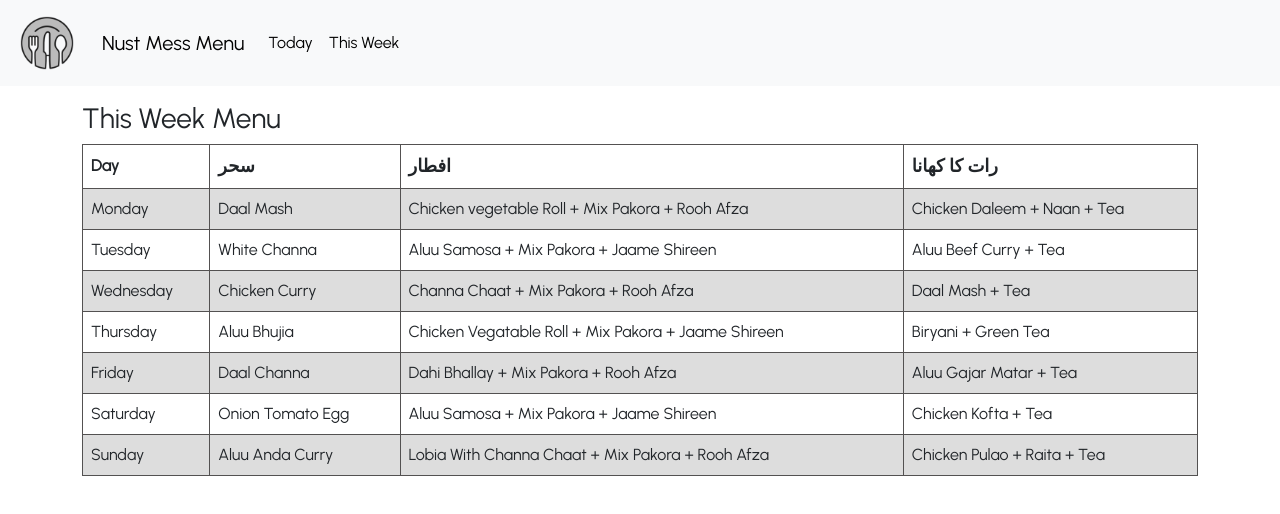
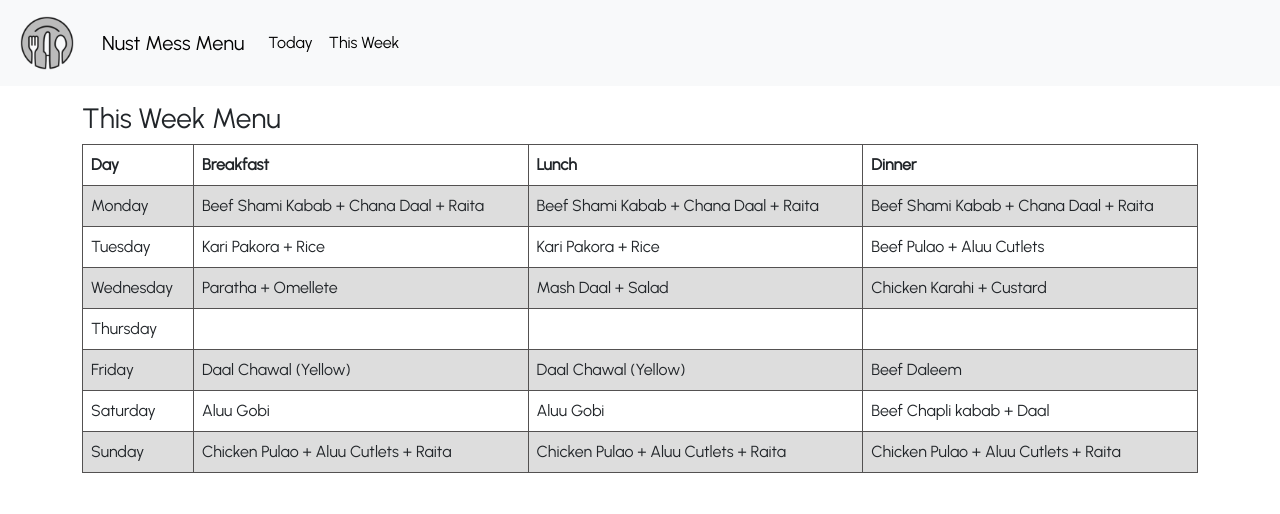
Before and after one commit to fatehmehmood123/Mess-Menu, a React (Create React App) app: page /weekly in a window 1280 px wide. Shown: the top 514 px of the page. Built offline with nearby package versions, Linux system fonts and the light colour scheme.

Commit message:
Automated commit message

```diff
--- a/src/Pages/Today.js
+++ b/src/Pages/Today.js
@@ -23,156 +23,156 @@ export default function Daily() {
   //Useeffect Hook Starts
   useEffect(() => {
     //Ramzan
+    // if (week % 2 !== 0) {   //week is odd
+    //   if (currentDate.getDay() === 0) {    //Sunday  odd
+    //     setbreakfast("Aluu Anda Curry")
+    //     setlunch("Lobia With Channa Chaat + Mix Pakora + Rooh Afza")
+    //     setdinner("Chicken Pulao + Raita + Tea")
+    //   }
+    //   if (currentDate.getDay() === 1) {    //Monday odd
+    //     setbreakfast("Daal Mash")
+    //     setlunch("Chicken vegetable Roll + Mix Pakora + Rooh Afza")
+    //     setdinner("Chicken Daleem + Naan + Tea")
+    //   }
+    //   if (currentDate.getDay() === 2) {    //Tuesday odd
+    //     setbreakfast("White Channa")
+    //     setlunch("Aluu Samosa + Mix Pakora + Jaame Shireen")
+    //     setdinner("Aluu Beef Curry + Tea")
+    //   }
+    //   if (currentDate.getDay() === 3) {     //Wednesday odd
+    //     setbreakfast("Chicken Curry")
+    //     setlunch("Channa Chaat + Mix Pakora + Rooh Afza")
+    //     setdinner("Daal Mash + tea")
+    //   }
+    //   if (currentDate.getDay() === 4) {     //Thursday odd
+    //     setbreakfast("Aluu Bhujia")
+    //     setlunch("Chicken Vegetable Roll + Mix Pakora + Jaame Shireen")
+    //     setdinner("Chicken Biryani + Raita + Cold Drinks + Green Tea")
+    //   }
+    //   if (currentDate.getDay() === 5) {     //Friday odd
+    //     setbreakfast("Daal Channa")
+    //     setlunch("Dahi Bhallay + Mix Pakora + Rooh Afza")
+    //     setdinner("Aluu Gajar Matar + Tea")
+
+    //   }
+    //   if (currentDate.getDay() === 6) {     //Saturday odd
+    //     setbreakfast("Onion Tomato Egg")
+    //     setlunch("Aluu Samosa + Mix Pakora + Jaame Shireen")
+    //     setdinner("Chicken Kofta + Tea")
+    //   }
+    // } else {      //week is even
+    //   if (currentDate.getDay() === 0) {    //Sunday  odd
+    //     setbreakfast("Aluu Anda Curry")
+    //     setlunch("Lobia With Channa Chaat + Mix Pakora + Rooh Afza")
+    //     setdinner("Chicken Pulao + Raita + Tea")
+    //   }
+    //   if (currentDate.getDay() === 1) {    //Monday odd
+    //     setbreakfast("Daal Mash")
+    //     setlunch("Chicken vegetable Roll + Mix Pakora + Rooh Afza")
+    //     setdinner("Chicken Daleem + Naan + Tea")
+    //   }
+    //   if (currentDate.getDay() === 2) {    //Tuesday odd
+    //     setbreakfast("White Channa")
+    //     setlunch("Aluu Samosa + Mix Pakora + Jaame Shireen")
+    //     setdinner("Aluu Beef Curry + Tea")
+    //   }
+    //   if (currentDate.getDay() === 3) {     //Wednesday odd
+    //     setbreakfast("Chicken Curry")
+    //     setlunch("Channa Chaat + Mix Pakora + Rooh Afza")
+    //     setdinner("Daal Mash + tea")
+    //   }
+    //   if (currentDate.getDay() === 4) {     //Thursday odd
+    //     setbreakfast("Aluu Bhujia")
+    //     setlunch("Chicken Vegetable Roll + Mix Pakora + Jaame Shireen")
+    //     setdinner("Biryani + Green Tea")
+    //   }
+    //   if (currentDate.getDay() === 5) {     //Friday odd
+    //     setbreakfast("Daal Channa")
+    //     setlunch("Dahi Bhallay + Mix Pakora + Rooh Afza")
+    //     setdinner("Aluu Gajar Matar + Tea")
+
+    //   }
+    //   if (currentDate.getDay() === 6) {     //Saturday odd
+    //     setbreakfast("Onion Tomato Egg")
+    //     setlunch("Aluu Samosa + Mix Pakora + Jaame Shireen")
+    //     setdinner("Chicken Kofta + Tea")
+    //   }
+    // }
+    //Normal Days
     if (week % 2 !== 0) {   //week is odd
       if (currentDate.getDay() === 0) {    //Sunday  odd
-        setbreakfast("Aluu Anda Curry")
-        setlunch("Lobia With Channa Chaat + Mix Pakora + Rooh Afza")
-        setdinner("Chicken Pulao + Raita + Tea")
+        setbreakfast("Halwa poori + Channay")
+        setlunch("Red Beans")
+        setdinner("Chicken Pulao + Aluu Cutlets + Raita")
       }
       if (currentDate.getDay() === 1) {    //Monday odd
-        setbreakfast("Daal Mash")
-        setlunch("Chicken vegetable Roll + Mix Pakora + Rooh Afza")
-        setdinner("Chicken Daleem + Naan + Tea")
+        setbreakfast("Paratha + Fried Egg")
+        setlunch("Aluu Gajar Mattar")
+        setdinner("Beef Shami Kabab + Chana Daal + Raita")
       }
       if (currentDate.getDay() === 2) {    //Tuesday odd
-        setbreakfast("White Channa")
-        setlunch("Aluu Samosa + Mix Pakora + Jaame Shireen")
-        setdinner("Aluu Beef Curry + Tea")
+        setbreakfast("Naan Channa")
+        setlunch("Kari Pakora + Rice")
+        setdinner("Beef Pulao + Aluu Cutlets")
       }
       if (currentDate.getDay() === 3) {     //Wednesday odd
-        setbreakfast("Chicken Curry")
-        setlunch("Channa Chaat + Mix Pakora + Rooh Afza")
-        setdinner("Daal Mash + tea")
+        setbreakfast("Paratha + Omellete")
+        setlunch("Mash Daal + Salad")
+        setdinner("Chicken Karahi + Custard")
       }
       if (currentDate.getDay() === 4) {     //Thursday odd
-        setbreakfast("Aluu Bhujia")
-        setlunch("Chicken Vegetable Roll + Mix Pakora + Jaame Shireen")
-        setdinner("Chicken Biryani + Raita + Cold Drinks + Green Tea")
+        setbreakfast("Aluu Bhujia + Paratha/Chapati + Yogurt + Tea")
+        setlunch("Dates + Chicken Vegetable Roll + Mix Pakora + Chatni + Rooh Afza")
+        setdinner("Biryani + Cold Drinks + Green Tea")
       }
       if (currentDate.getDay() === 5) {     //Friday odd
-        setbreakfast("Daal Channa")
-        setlunch("Dahi Bhallay + Mix Pakora + Rooh Afza")
-        setdinner("Aluu Gajar Matar + Tea")
-
+        setbreakfast("Paratha + Egg Tomato Onion")
+        setlunch("Daal Chawal (Yellow)")
+        setdinner("Beef Daleem")
+        setdinner("Beef Daleem")
       }
       if (currentDate.getDay() === 6) {     //Saturday odd
-        setbreakfast("Onion Tomato Egg")
-        setlunch("Aluu Samosa + Mix Pakora + Jaame Shireen")
-        setdinner("Chicken Kofta + Tea")
+        setbreakfast("Aluu Paratha")
+        setlunch("Aluu Gobi")
+        setdinner("Beef Chapli kabab + Daal")
       }
     } else {      //week is even
-      if (currentDate.getDay() === 0) {    //Sunday  odd
-        setbreakfast("Aluu Anda Curry")
-        setlunch("Lobia With Channa Chaat + Mix Pakora + Rooh Afza")
-        setdinner("Chicken Pulao + Raita + Tea")
+      if (currentDate.getDay() === 0) {    //Sunday  even
+        setbreakfast("Halwa poori + Channay")
+        setlunch("Red Beans")
+        setdinner("Chicken Pulao + Aluu Cutlets + Raita")
       }
-      if (currentDate.getDay() === 1) {    //Monday odd
-        setbreakfast("Daal Mash")
-        setlunch("Chicken vegetable Roll + Mix Pakora + Rooh Afza")
-        setdinner("Chicken Daleem + Naan + Tea")
+      if (currentDate.getDay() === 1) {    //Monday even
+        setbreakfast("Paratha + Fried Egg")
+        setlunch("Aluu Gajar Matar")
+        setdinner("Chicken Roast + Chana Daal + Raita")
       }
-      if (currentDate.getDay() === 2) {    //Tuesday odd
-        setbreakfast("White Channa")
-        setlunch("Aluu Samosa + Mix Pakora + Jaame Shireen")
-        setdinner("Aluu Beef Curry + Tea")
+      if (currentDate.getDay() === 2) {    //Tuesday even
+        setbreakfast("Naan Channa")
+        setlunch("Kari Pakora + Roti")
+        setdinner("Beef Pulao + Aluu Cutlets")
       }
-      if (currentDate.getDay() === 3) {     //Wednesday odd
-        setbreakfast("Chicken Curry")
-        setlunch("Channa Chaat + Mix Pakora + Rooh Afza")
-        setdinner("Daal Mash + tea")
+      if (currentDate.getDay() === 3) {     //Wednesday even
+        setbreakfast("Paratha + Aluu Bhujia")
+        setlunch("Mash Daal + Yoghurt")
+        setdinner("Chicken Karahi + Custard")
       }
-      if (currentDate.getDay() === 4) {     //Thursday odd
-        setbreakfast("Aluu Bhujia")
-        setlunch("Chicken Vegetable Roll + Mix Pakora + Jaame Shireen")
-        setdinner("Biryani + Green Tea")
+      if (currentDate.getDay() === 4) {     //Thursday even
+        setbreakfast("Aluu Bhujia + Paratha/Chapati + Yogurt + Tea")
+        setlunch("Chicken Vegetable Roll + Mix Pakora + Chatni + Rooh Afza")
+        setdinner("Biryani + Cold Drinks + Green Tea")
       }
-      if (currentDate.getDay() === 5) {     //Friday odd
-        setbreakfast("Daal Channa")
-        setlunch("Dahi Bhallay + Mix Pakora + Rooh Afza")
-        setdinner("Aluu Gajar Matar + Tea")
-
+      if (currentDate.getDay() === 5) {     //Friday even
+        setbreakfast("Paratha + Egg Tomato Onion")
+        setlunch("Daal Chawal (Black)")
+        setdinner("Aluu Beef Curry")
       }
-      if (currentDate.getDay() === 6) {     //Saturday odd
-        setbreakfast("Onion Tomato Egg")
-        setlunch("Aluu Samosa + Mix Pakora + Jaame Shireen")
-        setdinner("Chicken Kofta + Tea")
+      if (currentDate.getDay() === 6) {     //Saturday even
+        setbreakfast("Aluu Paratha")
+        setlunch("Bhindi")
+        setdinner("Aluu Cutlets + Daal")
       }
     }
-    //Normal Days
-    // if (week % 2 !== 0) {   //week is odd
-    //   if (currentDate.getDay() === 0) {    //Sunday  odd
-    //     setbreakfast("Halwa poori + Channay")
-    //     setlunch("Red Beans")
-    //     setdinner("Chicken Pulao + Aluu Cutlets + Raita")
-    //   }
-    //   if (currentDate.getDay() === 1) {    //Monday odd
-    //     setbreakfast("Paratha + Fried Egg")
-    //     setlunch("Aluu Gajar Mattar")
-    //     setdinner("Beef Shami Kabab + Chana Daal + Raita")
-    //   }
-    //   if (currentDate.getDay() === 2) {    //Tuesday odd
-    //     setbreakfast("Naan Channa")
-    //     setlunch("Kari Pakora + Rice")
-    //     setdinner("Beef Pulao + Aluu Cutlets")
-    //   }
-    //   if (currentDate.getDay() === 3) {     //Wednesday odd
-    //     setbreakfast("Paratha + Omellete")
-    //     setlunch("Mash Daal + Salad")
-    //     setdinner("Chicken Karahi + Custard")
-    //   }
-    //   if (currentDate.getDay() === 4) {     //Thursday odd
-    //     setbreakfast("Aluu Bhujia + Paratha/Chapati + Yogurt + Tea")
-    //     setlunch("Dates + Chicken Vegetable Roll + Mix Pakora + Chatni + Rooh Afza")
-    //     setdinner("Biryani + Cold Drinks + Green Tea")
-    //   }
-    //   if (currentDate.getDay() === 5) {     //Friday odd
-    //     setbreakfast("Paratha + Egg Tomato Onion")
-    //     setlunch("Daal Chawal (Yellow)")
-    //     setdinner("Beef Daleem")
-    //     setdinner("Beef Daleem")
-    //   }
-    //   if (currentDate.getDay() === 6) {     //Saturday odd
-    //     setbreakfast("Aluu Paratha")
-    //     setlunch("Aluu Gobi")
-    //     setdinner("Beef Chapli kabab + Daal")
-    //   }
-    // } else {      //week is even
-    //   if (currentDate.getDay() === 0) {    //Sunday  even
-    //     setbreakfast("Halwa poori + Channay")
-    //     setlunch("Red Beans")
-    //     setdinner("Chicken Pulao + Aluu Cutlets + Raita")
-    //   }
-    //   if (currentDate.getDay() === 1) {    //Monday even
-    //     setbreakfast("Paratha + Fried Egg")
-    //     setlunch("Aluu Gajar Matar")
-    //     setdinner("Chicken Roast + Chana Daal + Raita")
-    //   }
-    //   if (currentDate.getDay() === 2) {    //Tuesday even
-    //     setbreakfast("Naan Channa")
-    //     setlunch("Kari Pakora + Roti")
-    //     setdinner("Beef Pulao + Aluu Cutlets")
-    //   }
-    //   if (currentDate.getDay() === 3) {     //Wednesday even
-    //     setbreakfast("Paratha + Aluu Bhujia")
-    //     setlunch("Mash Daal + Yoghurt")
-    //     setdinner("Chicken Karahi + Custard")
-    //   }
-    //   if (currentDate.getDay() === 4) {     //Thursday even
-    //     setbreakfast("Aluu Bhujia + Paratha/Chapati + Yogurt + Tea")
-    //     setlunch("Chicken Vegetable Roll + Mix Pakora + Chatni + Rooh Afza")
-    //     setdinner("Biryani + Cold Drinks + Green Tea")
-    //   }
-    //   if (currentDate.getDay() === 5) {     //Friday even
-    //     setbreakfast("Paratha + Egg Tomato Onion")
-    //     setlunch("Daal Chawal (Black)")
-    //     setdinner("Aluu Beef Curry")
-    //   }
-    //   if (currentDate.getDay() === 6) {     //Saturday even
-    //     setbreakfast("Aluu Paratha")
-    //     setlunch("Bhindi")
-    //     setdinner("Aluu Cutlets + Daal")
-    //   }
-    // }
   }, [currentDate, week])
   return (
     <>
--- a/src/Pages/Weekly.js
+++ b/src/Pages/Weekly.js
@@ -39,92 +39,92 @@ export default function Weekly() {
   //Useeffect Hook Starts
   useEffect(() => {
     if (week % 2 !== 0) {   //week is odd
-      // setmonBreakfast('Beef Shami Kabab + Chana Daal + Raita')
-      // setmonLunch('Beef Shami Kabab + Chana Daal + Raita')
-      // setmonDinner('Beef Shami Kabab + Chana Daal + Raita')
-      // settueBreakfast('Kari Pakora + Rice')
-      // settueLunch('Kari Pakora + Rice')
-      // settueDinner('Beef Pulao + Aluu Cutlets')
-      // setwedBreakfast('Paratha + Omellete')
-      // setwedLunch('Mash Daal + Salad')
-      // setwedDinner('Chicken Karahi + Custard')
-      // setfriBreakfast('Daal Chawal (Yellow)')
-      // setfriLunch('Daal Chawal (Yellow)')
-      // setfriDinner('Beef Daleem')
-      // setsatBreakfast('Aluu Gobi')
-      // setsatLunch('Aluu Gobi')
-      // setsatDinner('Beef Chapli kabab + Daal')
-      // setsunBreakfast('Chicken Pulao + Aluu Cutlets + Raita')
-      // setsunLunch('Chicken Pulao + Aluu Cutlets + Raita')
-      // setsunDinner('Chicken Pulao + Aluu Cutlets + Raita')
+      setmonBreakfast('Beef Shami Kabab + Chana Daal + Raita')
+      setmonLunch('Beef Shami Kabab + Chana Daal + Raita')
+      setmonDinner('Beef Shami Kabab + Chana Daal + Raita')
+      settueBreakfast('Kari Pakora + Rice')
+      settueLunch('Kari Pakora + Rice')
+      settueDinner('Beef Pulao + Aluu Cutlets')
+      setwedBreakfast('Paratha + Omellete')
+      setwedLunch('Mash Daal + Salad')
+      setwedDinner('Chicken Karahi + Custard')
+      setfriBreakfast('Daal Chawal (Yellow)')
+      setfriLunch('Daal Chawal (Yellow)')
+      setfriDinner('Beef Daleem')
+      setsatBreakfast('Aluu Gobi')
+      setsatLunch('Aluu Gobi')
+      setsatDinner('Beef Chapli kabab + Daal')
+      setsunBreakfast('Chicken Pulao + Aluu Cutlets + Raita')
+      setsunLunch('Chicken Pulao + Aluu Cutlets + Raita')
+      setsunDinner('Chicken Pulao + Aluu Cutlets + Raita')
 
       // Ramzan
       // console.log("week is odd");
 
-      setmonBreakfast('Daal Mash')
-      setmonLunch('Chicken vegetable Roll + Mix Pakora + Rooh Afza')
-      setmonDinner('Chicken Daleem + Naan + Tea')
-      settueBreakfast('White Channa')
-      settueLunch('Aluu Samosa + Mix Pakora + Jaame Shireen')
-      settueDinner('Aluu Beef Curry + Tea')
-      setwedBreakfast('Chicken Curry')
-      setwedLunch('Channa Chaat + Mix Pakora + Rooh Afza')
-      setwedDinner('Daal Mash + Tea')
-      setthursBreakfast('Aluu Bhujia')
-      setthursLunch('Chicken Vegatable Roll + Mix Pakora + Jaame Shireen')
-      setthursDinner('Biryani + Green Tea')
-      setfriBreakfast('Daal Channa')
-      setfriLunch('Dahi Bhallay + Mix Pakora + Rooh Afza')
-      setfriDinner('Aluu Gajar Matar + Tea')
-      setsatBreakfast('Onion Tomato Egg')
-      setsatLunch('Aluu Samosa + Mix Pakora + Jaame Shireen')
-      setsatDinner('Chicken Kofta + Tea')
-      setsunBreakfast('Aluu Anda Curry')
-      setsunLunch('Lobia With Channa Chaat + Mix Pakora + Rooh Afza')
-      setsunDinner('Chicken Pulao + Raita + Tea')
+      // setmonBreakfast('Daal Mash')
+      // setmonLunch('Chicken vegetable Roll + Mix Pakora + Rooh Afza')
+      // setmonDinner('Chicken Daleem + Naan + Tea')
+      // settueBreakfast('White Channa')
+      // settueLunch('Aluu Samosa + Mix Pakora + Jaame Shireen')
+      // settueDinner('Aluu Beef Curry + Tea')
+      // setwedBreakfast('Chicken Curry')
+      // setwedLunch('Channa Chaat + Mix Pakora + Rooh Afza')
+      // setwedDinner('Daal Mash + Tea')
+      // setthursBreakfast('Aluu Bhujia')
+      // setthursLunch('Chicken Vegatable Roll + Mix Pakora + Jaame Shireen')
+      // setthursDinner('Biryani + Green Tea')
+      // setfriBreakfast('Daal Channa')
+      // setfriLunch('Dahi Bhallay + Mix Pakora + Rooh Afza')
+      // setfriDinner('Aluu Gajar Matar + Tea')
+      // setsatBreakfast('Onion Tomato Egg')
+      // setsatLunch('Aluu Samosa + Mix Pakora + Jaame Shireen')
+      // setsatDinner('Chicken Kofta + Tea')
+      // setsunBreakfast('Aluu Anda Curry')
+      // setsunLunch('Lobia With Channa Chaat + Mix Pakora + Rooh Afza')
+      // setsunDinner('Chicken Pulao + Raita + Tea')
     } else {      //week is even
-      // setmonBreakfast('Beef Shami Kabab + Chana Daal + Raita')
-      // setmonLunch('Beef Shami Kabab + Chana Daal + Raita')
-      // setmonDinner('Beef Shami Kabab + Chana Daal + Raita')
-      // settueBreakfast('Kari Pakora + Rice')
-      // settueLunch('Kari Pakora + Rice')
-      // settueDinner('Beef Pulao + Aluu Cutlets')
-      // setwedBreakfast('Paratha + Omellete')
-      // setwedLunch('Mash Daal + Salad')
-      // setwedDinner('Chicken Karahi + Custard')
-      // setfriBreakfast('Daal Chawal (Yellow)')
-      // setfriLunch('Daal Chawal (Yellow)')
-      // setfriDinner('Beef Daleem')
-      // setsatBreakfast('Aluu Gobi')
-      // setsatLunch('Aluu Gobi')
-      // setsatDinner('Beef Chapli kabab + Daal')
-      // setsunBreakfast('Chicken Pulao + Aluu Cutlets + Raita')
-      // setsunLunch('Chicken Pulao + Aluu Cutlets + Raita')
-      // setsunDinner('Chicken Pulao + Aluu Cutlets + Raita')
+      setmonBreakfast('Beef Shami Kabab + Chana Daal + Raita')
+      setmonLunch('Beef Shami Kabab + Chana Daal + Raita')
+      setmonDinner('Beef Shami Kabab + Chana Daal + Raita')
+      settueBreakfast('Kari Pakora + Rice')
+      settueLunch('Kari Pakora + Rice')
+      settueDinner('Beef Pulao + Aluu Cutlets')
+      setwedBreakfast('Paratha + Omellete')
+      setwedLunch('Mash Daal + Salad')
+      setwedDinner('Chicken Karahi + Custard')
+      setfriBreakfast('Daal Chawal (Yellow)')
+      setfriLunch('Daal Chawal (Yellow)')
+      setfriDinner('Beef Daleem')
+      setsatBreakfast('Aluu Gobi')
+      setsatLunch('Aluu Gobi')
+      setsatDinner('Beef Chapli kabab + Daal')
+      setsunBreakfast('Chicken Pulao + Aluu Cutlets + Raita')
+      setsunLunch('Chicken Pulao + Aluu Cutlets + Raita')
+      setsunDinner('Chicken Pulao + Aluu Cutlets + Raita')
 
       //Ramzan
       // console.log("week is even");
-      setmonBreakfast('Daal Mash')
-      setmonLunch('Chicken vegetable Roll + Mix Pakora + Rooh Afza')
-      setmonDinner('Chicken Daleem + Naan + Tea')
-      settueBreakfast('White Channa')
-      settueLunch('Aluu Samosa + Mix Pakora + Jaame Shireen')
-      settueDinner('Aluu Beef Curry + Tea')
-      setwedBreakfast('Chicken Curry')
-      setwedLunch('Channa Chaat + Mix Pakora + Rooh Afza')
-      setwedDinner('Daal Mash + Tea')
-      setthursBreakfast('Aluu Bhujia')
-      setthursLunch('Chicken Vegatable Roll + Mix Pakora + Jaame Shireen')
-      setthursDinner('Biryani + Green Tea')
-      setfriBreakfast('Daal Channa')
-      setfriLunch('Dahi Bhallay + Mix Pakora + Rooh Afza')
-      setfriDinner('Aluu Gajar Matar + Tea')
-      setsatBreakfast('Onion Tomato Egg')
-      setsatLunch('Aluu Samosa + Mix Pakora + Jaame Shireen')
-      setsatDinner('Chicken Kofta + Tea')
-      setsunBreakfast('Aluu Anda Curry')
-      setsunLunch('Lobia With Channa Chaat + Mix Pakora + Rooh Afza')
-      setsunDinner('Chicken Pulao + Raita + Tea')
+      // setmonBreakfast('Daal Mash')
+      // setmonLunch('Chicken vegetable Roll + Mix Pakora + Rooh Afza')
+      // setmonDinner('Chicken Daleem + Naan + Tea')
+      // settueBreakfast('White Channa')
+      // settueLunch('Aluu Samosa + Mix Pakora + Jaame Shireen')
+      // settueDinner('Aluu Beef Curry + Tea')
+      // setwedBreakfast('Chicken Curry')
+      // setwedLunch('Channa Chaat + Mix Pakora + Rooh Afza')
+      // setwedDinner('Daal Mash + Tea')
+      // setthursBreakfast('Aluu Bhujia')
+      // setthursLunch('Chicken Vegatable Roll + Mix Pakora + Jaame Shireen')
+      // setthursDinner('Biryani + Green Tea')
+      // setfriBreakfast('Daal Channa')
+      // setfriLunch('Dahi Bhallay + Mix Pakora + Rooh Afza')
+      // setfriDinner('Aluu Gajar Matar + Tea')
+      // setsatBreakfast('Onion Tomato Egg')
+      // setsatLunch('Aluu Samosa + Mix Pakora + Jaame Shireen')
+      // setsatDinner('Chicken Kofta + Tea')
+      // setsunBreakfast('Aluu Anda Curry')
+      // setsunLunch('Lobia With Channa Chaat + Mix Pakora + Rooh Afza')
+      // setsunDinner('Chicken Pulao + Raita + Tea')
     }
   }, [week])
   return (
--- a/src/components/TodayContainer.js
+++ b/src/components/TodayContainer.js
@@ -6,28 +6,28 @@ export default function TodayContainer(props) {
       {/* returning component */}
       <div className="container my-4" id="mainContainer">
         <div>
-          <h1 style={{ textAlign: "center", fontWeight: 800 }}>
+          {/* <h1 style={{ textAlign: "center", fontWeight: 800 }}>
             رمضان المبارک
-          </h1>
+          </h1> */}
         </div>
         <ol className="list-group list-group-numbered">
           <li className="list-group-item d-flex justify-content-between align-items-start">
             <div className="ms-2 me-auto">
-              <div><b style={{ fontSize: "18px" }}>سحر</b> (2:45 Onwards)</div>
+              <div><b style={{ fontSize: "18px" }}>Breakfast</b> </div>
               {props.breakfast}
             </div>
 
           </li>
           <li className="list-group-item d-flex justify-content-between align-items-start">
             <div className="ms-2 me-auto">
-              <div><b style={{ fontSize: "18px" }}>افطار</b> (Sunset)</div>
+              <div><b style={{ fontSize: "18px" }}>Lunch</b> (Sunset)</div>
               {props.lunch}
             </div>
 
           </li>
           <li className="list-group-item d-flex justify-content-between align-items-start">
             <div className="ms-2 me-auto">
-              <div><b style={{ fontSize: "18px" }}>رات کا کھانا</b> (7:30 to 8:30)</div>
+              <div><b style={{ fontSize: "18px" }}>Dinner</b> (7:30 to 8:30)</div>
               {props.dinner}
             </div>
           </li>
--- a/src/components/WeekContainer.js
+++ b/src/components/WeekContainer.js
@@ -7,10 +7,10 @@ export default function WeekContainer(props) {
             <table>
                 <tbody>
                     <tr>
-                        <th>Day</th>
-                        <th style={{ fontSize: "18px" }}>سحر</th>
-                        <th style={{ fontSize: "18px" }}>افطار</th>
-                        <th style={{ fontSize: "18px" }}>رات کا کھانا</th>
+                    <th>Day</th>
+                        <th>Breakfast</th>
+                        <th>Lunch</th>
+                        <th>Dinner</th>
                     </tr>
                     <tr>
                         <td>Monday</td>
```
